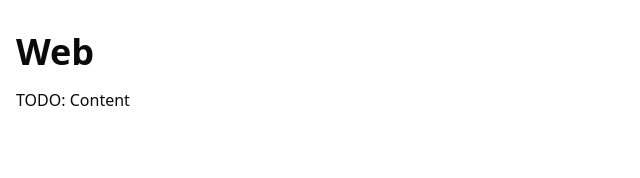
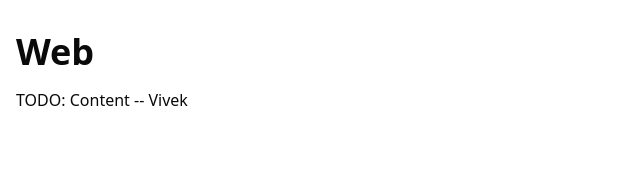
Before and after one commit to vivekv/nextjs-foundations-vv, a Next.js app in the folder apps/web/: page / in a window 1280 px wide. Shown: the top 178 px of the page, without its empty margins (0-640 px from the left). Built offline with nearby package versions, Linux system fonts and the light colour scheme.

Commit message:
updates to preview

```diff
--- a/apps/web/src/app/page.tsx
+++ b/apps/web/src/app/page.tsx
@@ -3,7 +3,7 @@ export default function HomePage() {
     <main className="flex flex-col gap-4">
       <h1 className="font-bold text-4xl">Web</h1>
 
-      <p>TODO: Content</p>
+      <p>TODO: Content -- Vivek</p>
     </main>
   );
 }
```
